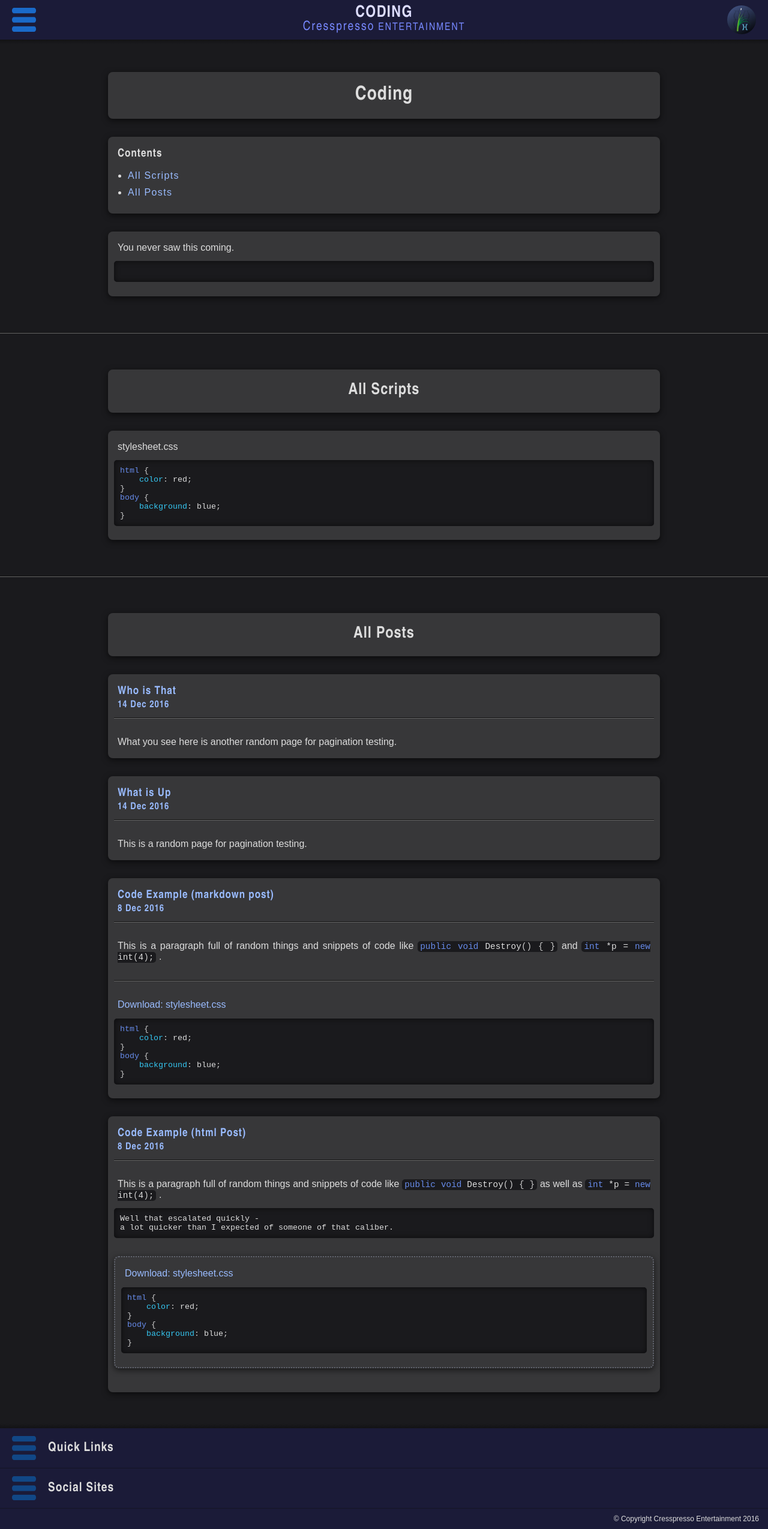
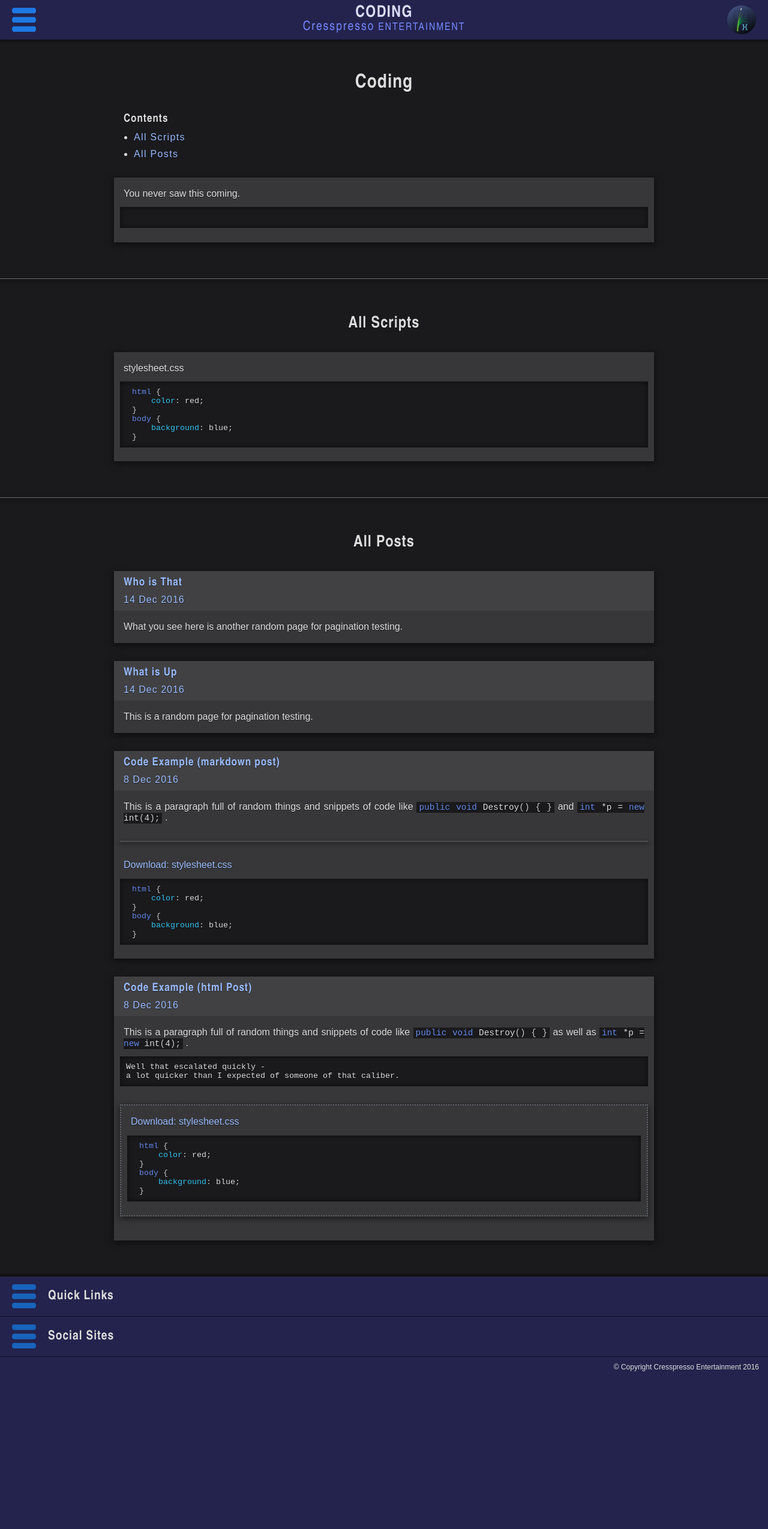
Before and after one commit to CresspressoEntertainment/cresspressoentertainment.github.io, a Jekyll site: the page built from coding/index.html, in a window 1280 px wide. Shown: the whole page at 60% size. Built offline with Jekyll 4.4.1, drawn with Linux system fonts in a browser that asks for light colours; after the commit the page ends 2296 px from its top, so only the background shows below that.

Commit message:
article margin

```diff
--- a/_sass/syntax_highlighting/alternative.scss
+++ b/_sass/syntax_highlighting/alternative.scss
@@ -2,7 +2,7 @@ $keyword: #678bea;
 $class: #35c7f2;
 $normal: #ddd;
 $normal-dark: #ccc;
-$constant: #e55f5f;
+$constant: #dd6d64;
 
 .highlighter-rouge {
     background-color: #0b0b0d; color: $normal;
--- a/assets/style.scss
+++ b/assets/style.scss
@@ -3,9 +3,9 @@
 
 /* variables */
 
-$header-bg-color: 		rgb(27, 27, 56);
+$header-bg-color: 		rgb(35, 35, 77);
 $header-bg-color-light: lighten($header-bg-color, 3%);
-$header-bg-color-dark: 	rgb(21, 21, 36);
+$header-bg-color-dark: 	darken($header-bg-color, 12%); //rgb(21, 21, 36)
 
 $icon-bg-color: rgba(0,0,0,0.1);
 $icon-width: 48px;
@@ -28,17 +28,17 @@ $toggle-img-padding: 20px;
 $main-bg-color: rgb(26, 26, 29);
 $article-bg-color: rgb(55, 55, 57);
 
-$fade-color: darken($main-bg-color, 3%);
-$fade-height: 8px;
+$shadow-color: rgba(0,0,0,0.5);//darken($main-bg-color, 3%)
+$fade-height: 6px;
 
 $link-color: 				#9bf;
-$link-color-hover: 			#77f;
+$link-color-hover: 			#88f;
 $link-color-visited: 		#b9f;
-$link-color-visited-hover: 	#86f;
+$link-color-visited-hover: 	#97f;
 
 /* mixins */
 
-@mixin transition($properties) {
+@mixin transition($properties...) {
     transition: $properties;
     -webkit-transition: $properties;
     -moz-transition: $properties;
@@ -49,12 +49,12 @@ $link-color-visited-hover: 	#86f;
     transition: filter $time, -webkit-filter $time;
     -webkit-transition: -webkit-filter $time;
 }
-@mixin filter($properties) {
+@mixin filter($properties...) {
     -webkit-filter: $properties;
     filter: $properties;
 }
 
-@mixin transform($properties) {
+@mixin transform($properties...) {
     transform: $properties;
     -webkit-transform: $properties;
     -o-transform: $properties;
@@ -79,7 +79,7 @@ $link-color-visited-hover: 	#86f;
 
     font-family: monospace;
 
-    border-radius: 5px;
+    //border-radius: 5px;
 	background-color: $main-bg-color;
 	font-size: 0.9em;
 }
@@ -95,7 +95,7 @@ pre.highlight {
 	margin-bottom: 1em;
 	padding: 10px;
 
-	box-shadow: 0 0 8px 1px rgba(0,0,0,0.5) inset;
+	box-shadow: 0 0 8px 1px $shadow-color inset;
 
     white-space: pre;
 	font-size: 10pt;
@@ -119,7 +119,8 @@ body {
 
 hr {
     border: none;
-    border-bottom: 2px groove #676767;
+    border-top: 1px solid lighten($article-bg-color, 20%)/*#676767*/;
+	box-shadow: 0 3px 6px 1px rgba(0,0,0,0.5);
 	margin: 30px 0;
 }
 main>hr {
@@ -156,7 +157,7 @@ a:visited:hover {
 }
 
 ul {
-	padding-left: 23px;
+	padding-left: 17px;
 }
 ul.nav {
 	li {
@@ -215,11 +216,12 @@ header .toggle ~ label {
     top: 50%;
     @include transform(translateY(-50%));
 
+	@include filter(brightness(140%));
     @include transition-filter(0.2s);
 }
 
 .toggle ~ label:hover img {
-    @include filter(brightness(150%));
+    @include filter(brightness(170%));
 }
 
 .toggle ~ label img.close,
@@ -259,11 +261,11 @@ footer {
 $fade-darkness: 20%;
 header .fade {
     bottom: -$fade-height;
-    background: linear-gradient(rgba($fade-color, 1), rgba($fade-color, 0));
+    background: linear-gradient($shadow-color, rgba($shadow-color, 0));
 }
 footer .fade {
     top: -$fade-height;
-    background: linear-gradient(rgba($fade-color, 0), rgba($fade-color, 1));
+    background: linear-gradient(rgba($shadow-color, 0), $shadow-color);
 }
 
 .toggle-content {
@@ -418,7 +420,7 @@ nav a div {
     /*width: 200px;*/
 
     background: rgba(0,0,0,0.3);
-    border-radius: 64px;
+    border-radius: $nav-a-div-height;
 }
 .toggle ~ label div {
     height: 100%;
@@ -518,24 +520,46 @@ main {
 }
 
 $article-padding: 10px;
+article {
+	background: $article-bg-color;
+	//border-radius: 5px;
+	box-shadow: 0 3px 10px 1px $shadow-color;
+	padding: $article-padding 0;
+}
 section,
 article {
-	padding: $article-padding;
+	position: relative; /* for child positioning */
 
     text-align: left; /* small-screen default */
-
-	background: $article-bg-color;
-	border-radius: 8px;
-	box-shadow: 0 3px 10px 1px rgba(0,0,0,0.5);
+	text-shadow: 0 1px 1px $shadow-color;
 
 	p,
 	h1,
 	h2,
-	h3 {
-		margin-left: 6px;
-		margin-right: 6px;
+	h3,
+	ul,
+	ol {
+		margin-left: $article-padding + 6px;
+		margin-right: $article-padding + 6px;
 		margin-top: 8px;
 		margin-bottom: 8px;
+	}
+	a.post-header {
+		display: block;
+		position: relative;
+		top: -$article-padding;
+		width: 100%;
+		padding-top: 1px;
+		padding-bottom: 1px;
+		margin-top: 0;
+		margin-bottom: 8px;
+		margin-left: 0px;
+		margin-right: 0px;
+		background-color: rgba(255,255,255,0.05);
+		@include transition(color 0.1s, background-color 0.2s);
+	}
+	a.post-header:hover {
+		background-color: rgba(255,255,255,0.1);
 	}
 
 	h1,
@@ -547,7 +571,7 @@ article {
 		margin-top: 10px;
 	}
 
-	span.date {
+	.date {
 		font-size: 12pt;
 		letter-spacing: 1px;
 		text-transform: none;
@@ -565,17 +589,21 @@ main>article {
 	margin-right: 5%; /* small-screen default */
 
 	section,
+	article,
+	div,
+	hr {
+		margin-left: 3px; /* small-screen default */
+		margin-right: 3px; /* small-screen default */
+	}
+
+	section,
 	article {
-		margin-left: 3px - $article-padding; /* small-screen default */
-		margin-right: 3px - $article-padding; /* small-screen default */
-
 		margin-bottom: 30px;
 		margin-top: 30px;
 
 		border: 2px dotted #60636d;
 		//@include article-border(#60636d);
 	}
-
 }
 
 .WIP {
@@ -587,13 +615,11 @@ main>article {
 @media only screen and (max-width: 479px) {
 	section,
 	article {
-		border-radius: 10px;
+		//border-radius: 10px;
 
 		.codeblock {
-			position: relative;
-			left: 50%;
-			width: 98%;
-			@include transform(translateX(-50%));
+			margin-left: 1%;
+			margin-right: 1%;
 			//border-top: 1px solid #000;
 			//border-bottom: 1px solid #555;
 		}
@@ -627,9 +653,15 @@ main>article {
 
 		section,
 		article {
-			margin-left: 0;
-			margin-right: 0;
     		text-align: justify;
+		}
+
+		div,
+		hr,
+		article,
+		section {
+			margin-left: $article-padding;
+			margin-right: $article-padding;
 		}
     }
 
--- a/coding/index.html
+++ b/coding/index.html
@@ -7,13 +7,13 @@ categories:
 order: 3
 icon: coding.png
 ---
-<article>
+<section>
 	<h3>Contents</h3>
 	<ul class="nav">
 		<li><a href="#scripts">All Scripts</a></li>
 		<li><a href="#posts">All Posts</a></li>
 	</ul>
-</article>
+</section>
 
 <article>
     <p>You never saw this coming.</p>
@@ -46,11 +46,13 @@ icon: coding.png
 {% for post in site.posts %}
 	{% if post.categories contains 'coding' %}
 <article>
-	<h3>
-		<a href="{{ site.baseurl }}{{ post.url }}">{{ post.title }}<br>
-		<span class="date">{{ post.date | date: '%-d %b %Y' }}</span></a>
-	</h3>
-	<hr style="margin-top:10px"/>
+	<a class="post-header" href="{{ site.baseurl }}{{ post.url }}">
+		<h3>
+			{{ post.title }}<br>
+
+		</h3>
+		<p class="date">{{ post.date | date: '%-d %b %Y' }}</p>
+	</a>
 	{{ post.content }}
 </article>
 	{% endif %}
--- a/index.html
+++ b/index.html
@@ -7,13 +7,13 @@ categories:
 order: 0
 icon: cresspresso.png
 ---
-<section>
+<article>
     <h2>Welcome</h2>
     <p class="WIP">We are sorry to inform you that this website is nowhere near fully completed. It is still in the development stage, so don't worry about the gobbledygook below. You will find that links will not work, pages will not load, etc. We plan to get this site up and running ASAP, but until then, check us out on <a href="https://www.facebook.com/Cresspresso-Entertainment-1288038001217335/">Facebook</a>!</p>
 
     <p>Lorem ipsum dolor sit amet, consectetur adipiscing elit. Etiam vehicula sagittis rutrum. Ut consequat, velit ut aliquet iaculis, erat nulla vehicula dolor, sed gravida odio sapien sed arcu. Suspendisse at nulla nec lectus finibus varius. Proin aliquam porttitor egestas. Maecenas placerat, magna nec porttitor tempus, nisi leo ornare risus, vehicula interdum purus diam quis dolor. Pellentesque urna lorem, viverra sit amet suscipit eu, maximus ac turpis. Donec vestibulum pharetra dui, ut viverra tortor aliquam ut. Proin finibus rutrum massa, eget hendrerit turpis rhoncus eu. Donec gravida, dolor vel volutpat vulputate, elit mauris rutrum magna, pretium maximus mauris enim quis odio. Praesent sodales pellentesque odio quis mollis.</p>
     <p>Sed venenatis non enim a imperdiet. Pellentesque ultrices pellentesque mi id facilisis. Nullam aliquet sem ut tempor pretium. Vestibulum convallis nibh in metus pellentesque viverra. Nulla et pretium elit, eu euismod urna. Suspendisse vehicula sapien ac condimentum fermentum. Vivamus bibendum massa a mattis placerat. Proin vitae pretium ex. Aliquam at tincidunt nisi. Maecenas arcu quam, porttitor a ornare ut, dictum quis sapien. Donec mauris odio, maximus vel consectetur vel, eleifend non neque. Suspendisse interdum risus est, vel convallis risus sollicitudin eu. Etiam nec ullamcorper orci. Nunc id posuere ligula. Nulla vitae lectus et turpis ultrices porta rhoncus sit amet neque. Integer ex arcu, congue vitae nunc nec, porttitor eleifend lorem.</p>
-</section>
+</article>
 
 <article>
     <h2>Article 1</h2>
```
